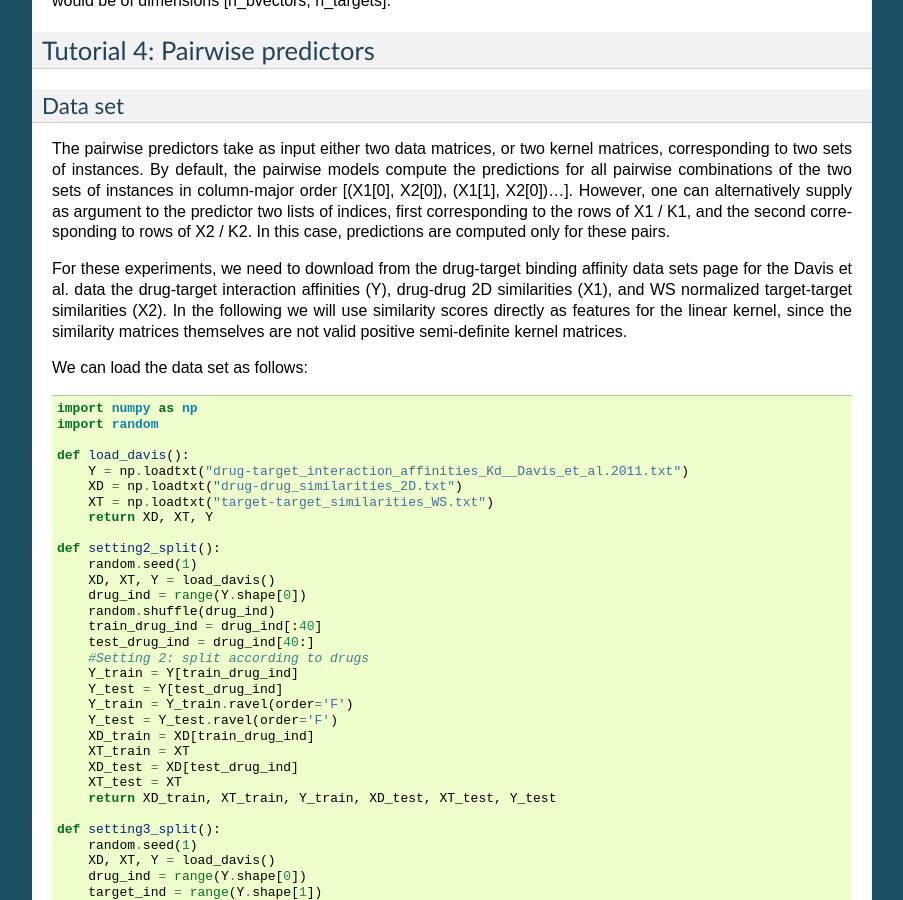
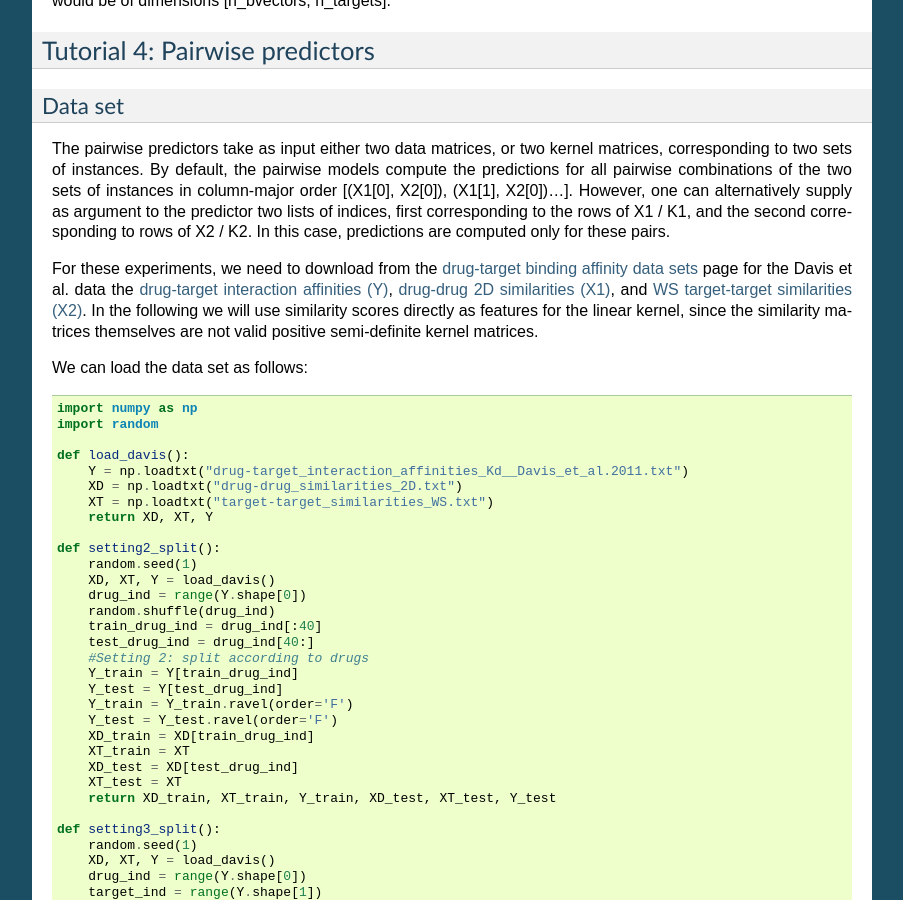
Before and after one commit to aatapa/RLScore, a Sphinx documentation site: the page built from docs/tutorial_prediction.rst, in a window 1280 px wide and 900 px high, scrolled down 3650 px. Shown: the whole window, without its empty margins (198-1101 px from the left). Built offline with Sphinx 7.4.7, drawn with Linux system fonts in a browser that asks for light colours.

Commit message:
updated tutorials

```diff
--- a/docs/tutorial_prediction.rst
+++ b/docs/tutorial_prediction.rst
@@ -95,7 +95,15 @@ alternatively supply as argument to the predictor two lists of indices, first co
 of X1 / K1, and the second corresponding to rows of X2 / K2. In this case, predictions are computed only
 for these pairs.
 
-For these experiments, we need to download from the drug-target binding affinity data sets page for the Davis et al. data the drug-target interaction affinities (Y), drug-drug 2D similarities (X1), and WS normalized target-target similarities (X2). In the following we will use similarity scores directly as features for the linear kernel, since the similarity matrices themselves are not valid positive semi-definite kernel matrices.
+For these experiments, we need to download
+from the `drug-target binding affinity data sets <http://staff.cs.utu.fi/~aatapa/data/DrugTarget/>`_ page
+for the Davis et al. data the
+`drug-target interaction affinities (Y) <http://staff.cs.utu.fi/~aatapa/data/DrugTarget/drug-target_interaction_affinities_Kd__Davis_et_al.2011.txt>`_,
+`drug-drug 2D similarities (X1) <http://staff.cs.utu.fi/~aatapa/data/DrugTarget/drug-drug_similarities_2D.txt>`_,
+and
+`WS target-target similarities (X2) <http://staff.cs.utu.fi/~aatapa/data/DrugTarget/target-target_similarities_WS.txt>`_.
+In the following we will use similarity scores directly as features for the linear kernel, since the similarity matrices
+themselves are not valid positive semi-definite kernel matrices.
 
 We can load the data set as follows:
 
--- a/docs/tutorial_regression.rst
+++ b/docs/tutorial_regression.rst
@@ -222,7 +222,8 @@ Tutorial 3: Binary classification and Area under ROC curve
 Adult data set
 --------------
 
-In this experiment, we build a binary classifier on the Adult data set.
+In this experiment, we build a binary classifier on the
+`Adult data set https://www.csie.ntu.edu.tw/~cjlin/libsvmtools/datasets/binary.html`_.
 We model this as a regression problem, where +1 encodes the positive class,
 and -1 the negative one. This is the standard encoding assumed by the
 performance measures within the RLScore package.
```
Also changed, not shown: docs/tutorial_kernels.rst (+9 -1 lines).
